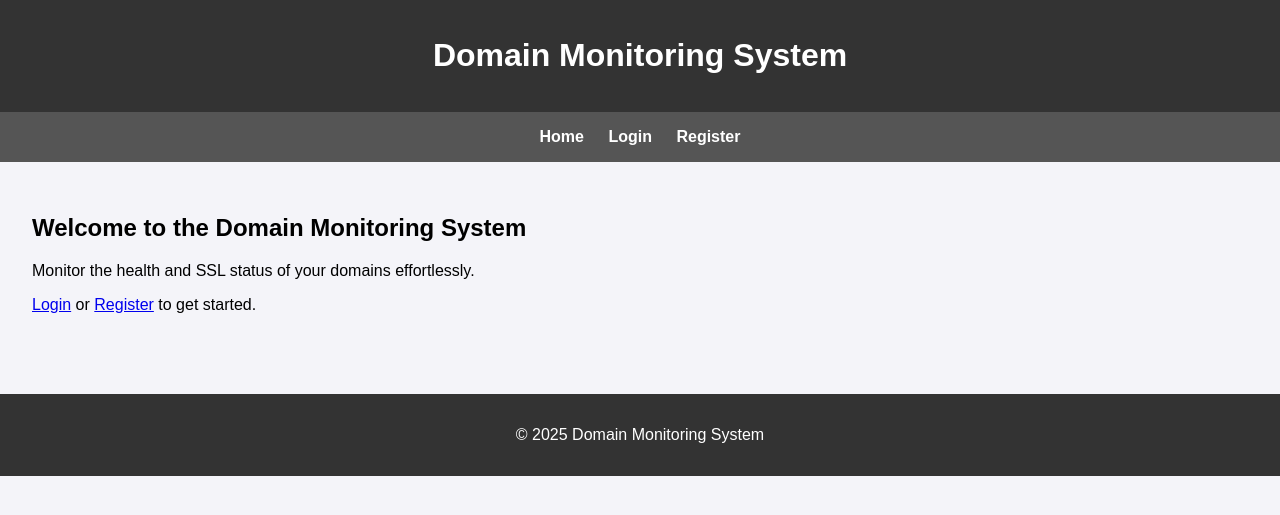
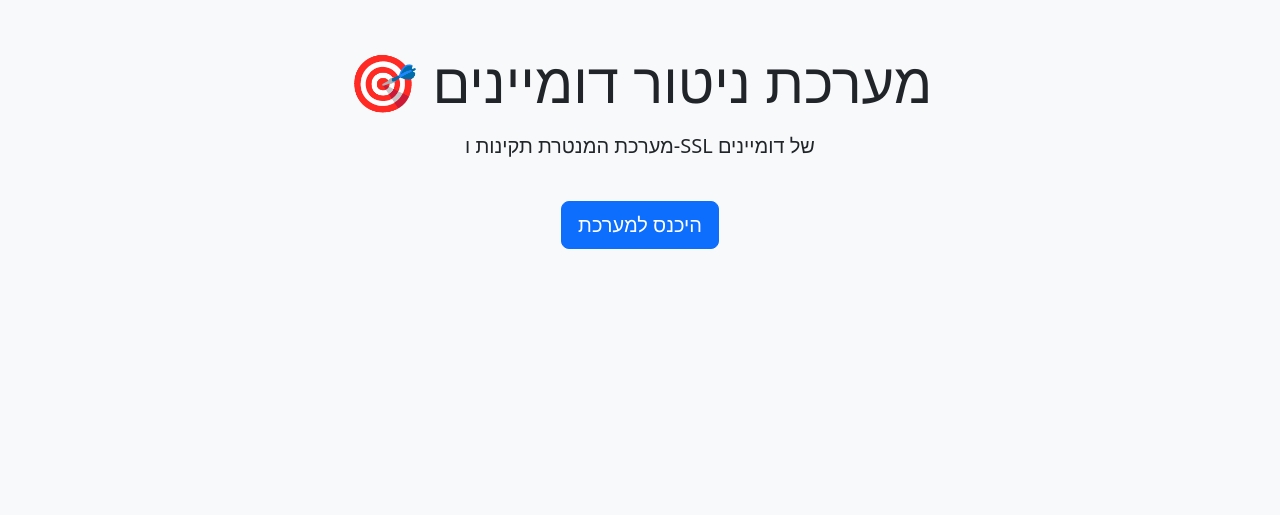
Before and after one commit to Eldotcom/DevOps-App, a Flask app: template templates/index.html in a window 1280 px wide. Shown: the top 515 px of the page. Run offline with Flask 3, Linux system fonts and the light colour scheme; the template is opened without the code that fills it, so the values that code supplies are empty.

Commit message:
Add homepage with button to login

```diff
--- a/app.py
+++ b/app.py
@@ -4,9 +4,14 @@
 from routes.monitoring import monitoring_bp
 import webbrowser
 import threading
+from flask import render_template
 
 app = Flask(__name__)
 app.secret_key = "dev_secret"
+
+@app.route("/")
+def index():
+    return render_template("index.html")
 
 # Register Blueprints
 app.register_blueprint(dashboard_bp)
@@ -21,4 +26,5 @@
     # מחכה שניה ופותח דפדפן
     threading.Timer(1, open_browser).start()
 
-    app.run(debug=True)
+if __name__ == "__main__":
+    app.run(host="0.0.0.0", port=5000)
--- a/templates/index.html
+++ b/templates/index.html
@@ -1,6 +1,17 @@
-{% extends "base.html" %}
-{% block content %}
-    <h2>Welcome to the Domain Monitoring System</h2>
-    <p>Monitor the health and SSL status of your domains effortlessly.</p>
-    <p><a href="/login">Login</a> or <a href="/register">Register</a> to get started.</p>
-{% endblock %}
+<!DOCTYPE html>
+<html lang="he">
+<head>
+    <meta charset="UTF-8">
+    <title>מערכת ניטור דומיינים</title>
+    <link href="https://cdn.jsdelivr.net/npm/bootstrap@5.3.3/dist/css/bootstrap.min.css" rel="stylesheet">
+</head>
+<body class="bg-light text-center p-5">
+
+    <div class="container">
+        <h1 class="display-4">🎯 מערכת ניטור דומיינים</h1>
+        <p class="lead mt-3">מערכת המנטרת תקינות ו-SSL של דומיינים</p>
+        <a href="{{ url_for('auth.login') }}" class="btn btn-primary btn-lg mt-4">היכנס למערכת</a>
+    </div>
+
+</body>
+</html>
```
